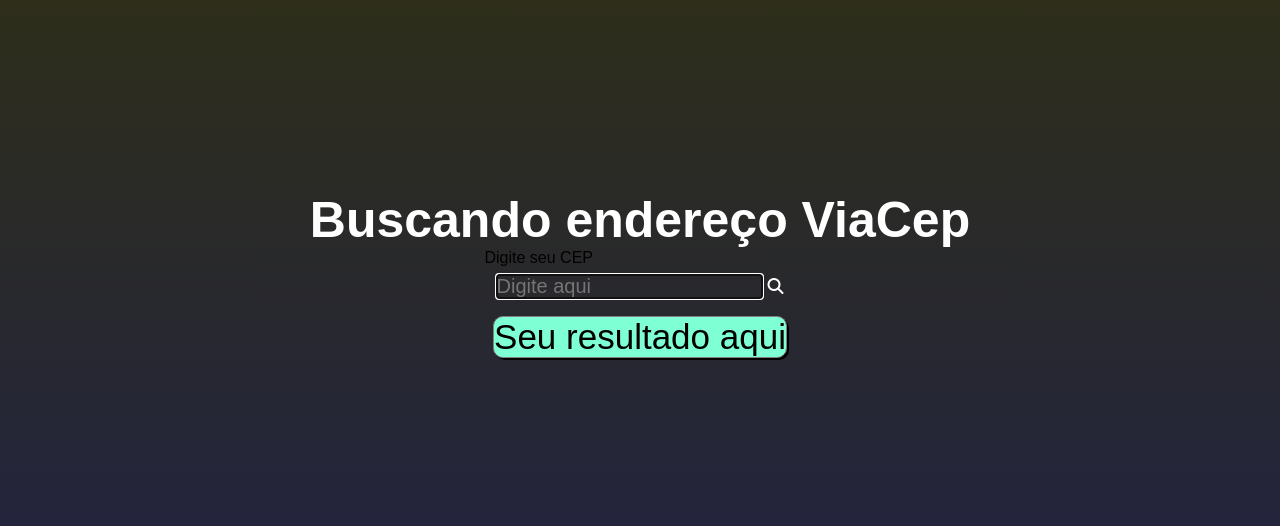
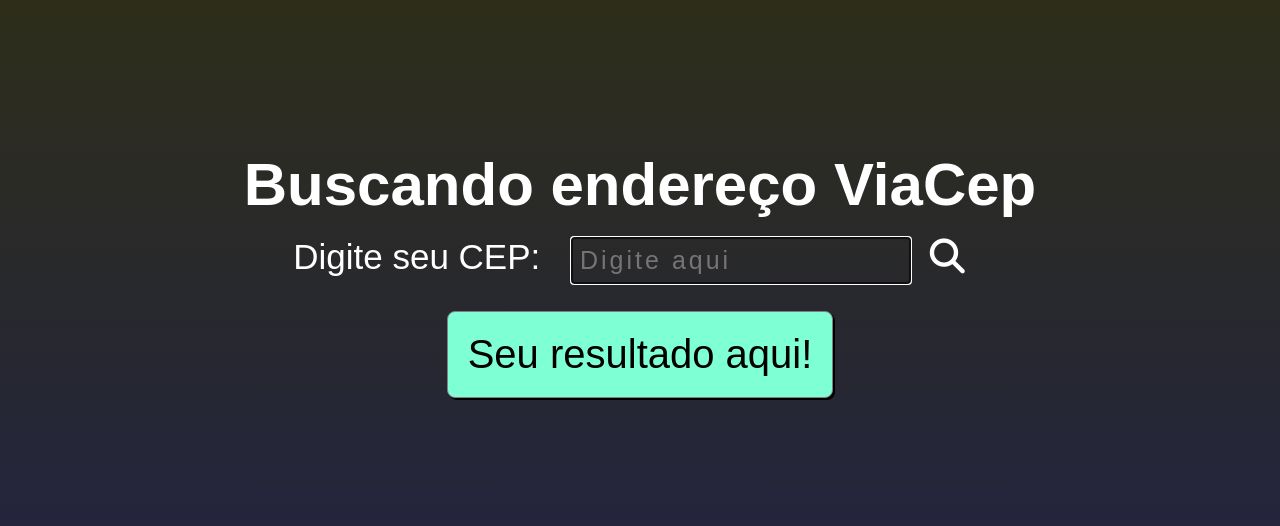
Before and after one commit to steniomax33/API-VIACEP, a plain HTML site: page index.html in a window 1280 px wide. Shown: the part 126-652 px from the top of the page. Drawn offline with Linux system fonts and the light colour scheme.

Commit message:
foi alterado a label e o zoom da lupa

```diff
--- a/index.html
+++ b/index.html
@@ -13,7 +13,7 @@
 <body>
     <div id="container-maior">
         <H1>Buscando endereço ViaCep</H1>
-        <label id="text-label"> Digite seu CEP
+        <label id="text-label"> Digite seu CEP:
             <div class="input-wrapper">
                 <input type="text" placeholder="Digite aqui" autocomplete="street-address" autofocus id="cep">
                 <i onclick="consultarEndereço()" class="fa fa-search"></i>
@@ -22,7 +22,7 @@
 
 
         <div id="resultado">
-            <p>Seu resultado aqui</p>
+            <p>Seu resultado aqui!</p>
         </div>
     </div>
 </body>
--- a/style.css
+++ b/style.css
@@ -1,9 +1,10 @@
-*{
+* {
     margin: 0;
     padding: 0;
     font-family: sans-serif;
 }
-#container-maior{
+
+#container-maior {
     height: 100vh;
     display: flex;
     justify-content: center;
@@ -14,35 +15,49 @@
 }
 
 h1 {
-    font-size: 50px;
+    font-size: 60px;
     color: #fff;
     animation: aniTitle 2s;
 
 }
 
+.text-label {
+    display: inline-block;
+
+}
+
+label {
+    font-size: 35px;
+    font-weight: 25px;
+    color: #fff;
+
+}
+
 @keyframes aniTitle {
-    from{
+    from {
         transform: rotateX(90deg);
     }
-    to{
+
+    to {
         transform: rotateX(0deg);
     }
 }
 
 #resultado {
-    padding: 1;
-    margin-top: 10px ;
+    padding: 20px;
+    margin-top: 10px;
     background-color: aquamarine;
     border: 1px solid gray;
-    border-radius: 10px;
+    border-radius: 8px;
     box-shadow: 2px 2px black;
-    font-size: 35px;
+    font-size: 40px;
+    font-weight: 25px;
 
 }
 
 .input-wrapper {
-    padding: 8px 12px;
-    display: flex;
+    padding: 18px 22px;
+    display: inline-block;
     align-items: center;
     gap: 6px;
 
@@ -51,12 +66,19 @@ h1 {
 .input-wrapper i {
     color: #fff;
     cursor: pointer;
+    margin-left: 10px;
+}
+
+.input-wrapper i:hover{
+    transform: scale(1.3);
+    transition: 0.7s;
 }
 
 .input-wrapper input {
     background-color: transparent;
     border: none;
     color: #fff;
-    font-size: 20px;
-
+    font-size: 25px;
+    padding: 8px;
+    letter-spacing: 3px
 }
```
Lines whose indentation alone changed are shown as unchanged.
